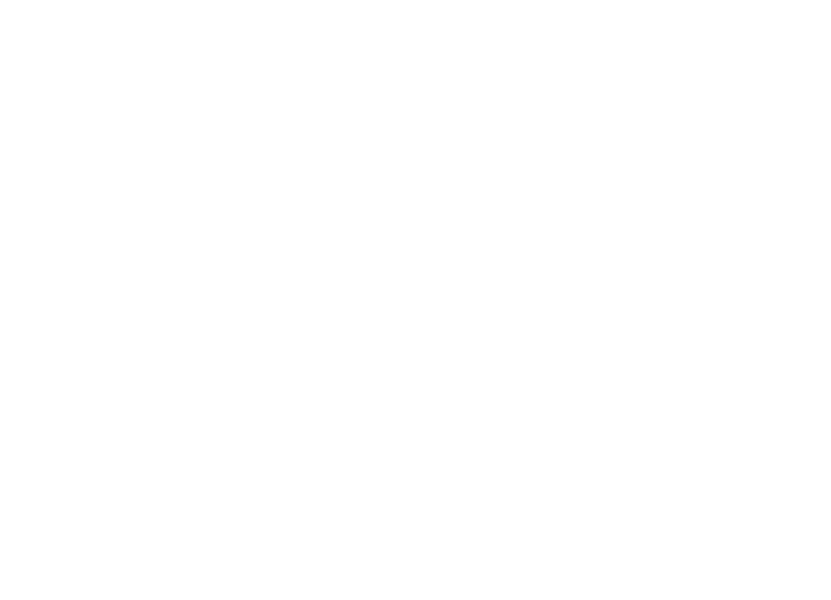
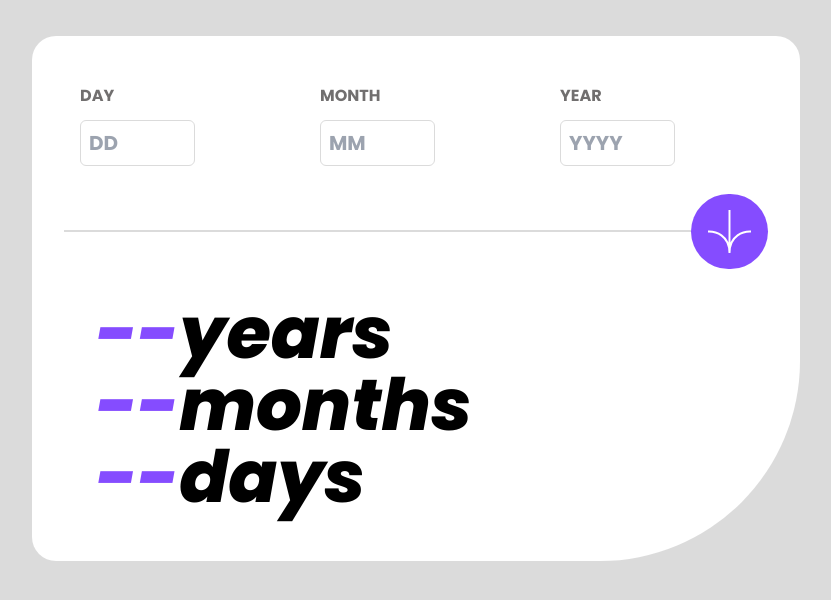
Before and after one commit to freaky4wrld/junior-challenges, a website: page age-calculator-app-main/public/index.html in a window 1280 px wide. Shown: the whole page, without its empty margins (224-1055 px from the left). Drawn offline with Linux system fonts and the light colour scheme.

Commit message:
created the project UI as specified

```diff
--- a/age-calculator-app-main/public/index.html
+++ b/age-calculator-app-main/public/index.html
@@ -8,6 +8,46 @@
 
   <title>Frontend Mentor | Age calculator app</title>
 </head>
-<body>
+<body class="bg-lightGrey">
+  <main class="flex flex-col w-11/12 my-9 mx-auto bg-white
+    space-y-7 rounded-2xl rounded-br-large py-9 md:w-3/5 md:py-12 md:rounded-3xl
+    md:rounded-br-full">
+    <form action="#" class="flex flex-row justify-evenly">
+      <div class="input-field flex flex-col w-3/12 space-y-1 md:space-y-3">
+        <label for="day" class="text-smokeyGrey text-xs font-light font-sans uppercase
+          md:text-base">Day</label>
+        <input type="text" name="day" id="day" placeholder="DD" class="w-4/5
+          font-sans border border-lightGrey rounded-md  p-2 md:text-xl md:w-3/5">
+    </div>
+      <div class="input-field flex flex-col w-3/12 space-y-1 md:space-y-3">
+        <label for="day" class="text-smokeyGrey text-xs font-light font-sans uppercase
+          md:text-base">Month</label>
+        <input type="text" name="day" id="day" placeholder="MM" class="w-4/5
+          font-sans border border-lightGrey rounded-md  p-2 md:text-xl md:w-3/5">
+      </div>
+      <div class="input-field flex flex-col w-3/12 space-y-1 md:space-y-3">
+        <label for="day" class="text-smokeyGrey text-xs font-light font-sans uppercase
+          md:text-base">Year</label>
+        <input type="text" name="day" id="day" placeholder="YYYY" class="w-4/5
+          font-sans border border-lightGrey rounded-md  p-2 md:text-xl md:w-3/5">
+      </div>
+    </form>
+    <div class="flex flex-row items-center justify-center md:justify-start
+      md:w-11/12 md:mx-auto">
+      <div class="w-2/6 border border-lightGrey h-0 md:w-11/12"></div>
+      <div class="bg-Purple p-3 rounded-full md:p-4">
+        <img src="assets/images/icon-arrow.svg">
+      </div>
+      <div class="w-2/6 border border-lightGrey h-0 md:hidden"></div>
+    </div>
+    <div id="age-display" class="flex flex-col items-start w-10/12 mx-auto">
+      <p id="years" class="text-5xl font-bold italic
+       md:text-7xl"><span class="text-Purple">--</span>years</p>
+      <p id="months" class="text-5xl font-bold italic
+       md:text-7xl"><span class="text-Purple">--</span>months</p>
+      <p id="days" class="text-5xl font-bold italic
+       md:text-7xl"><span class="text-Purple">--</span>days</p>
+    </div>
+  </main>
 </body>
 </html>
--- a/age-calculator-app-main/tailwind.config.js
+++ b/age-calculator-app-main/tailwind.config.js
@@ -13,7 +13,7 @@ module.exports = {
         'sans': ['Poppins', 'sans-serif']
       },
       colors:{
-        purple: 'hsl(259, 100%, 65%)',
+        Purple: 'hsl(259, 100%, 65%)',
         lightRed: 'hsl(0, 100%, 67%)',
         // neutral
         white: 'hsl(0, 0%, 100%)',
@@ -21,6 +21,10 @@ module.exports = {
         lightGrey: 'hsl(0, 0%, 86%)',
         smokeyGrey: 'hsl(0, 1%, 44%)',
         offBlack: 'hsl(0, 0%, 8%)',
+      },
+      borderRadius: {
+        'large':'100px',
+        'full': '200px'
       }
     },
   },
```
Also changed, not shown: age-calculator-app-main/public/styles.css.
